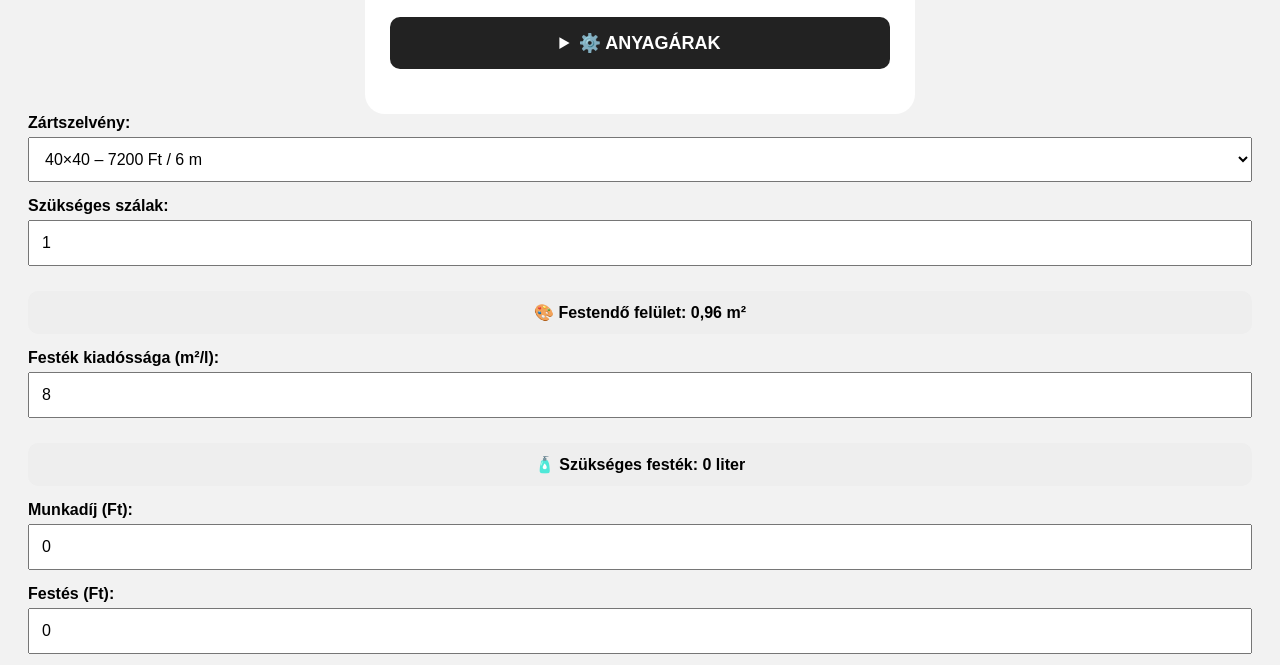
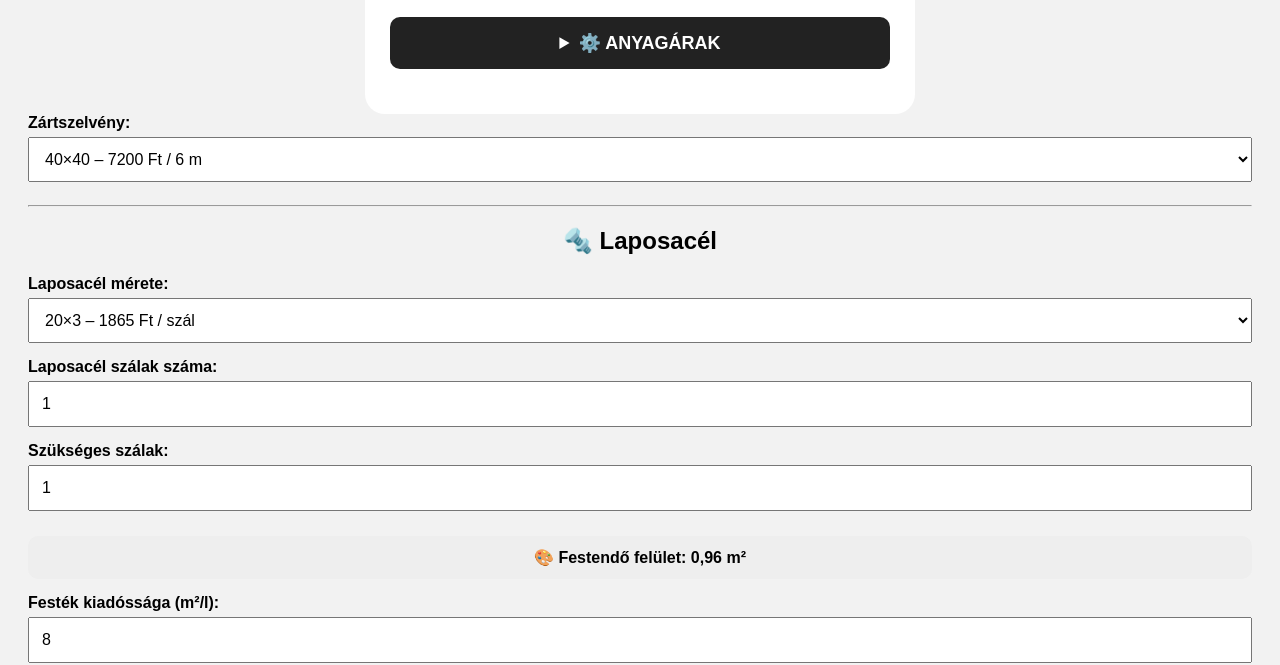
Before and after one commit to oliverolah0862-gif/tar-ol-kalkulator, a plain HTML site: page index.html in a window 1280 px wide. Shown: the part 165-830 px from the top of the page. Drawn offline with Linux system fonts and the light colour scheme.

Commit message:
Update index.html

```diff
--- a/index.html
+++ b/index.html
@@ -154,7 +154,26 @@ button {
 
 </select>
 
+<hr>
 
+<h2>🔩 Laposacél</h2>
+
+<label>Laposacél mérete:</label>
+
+<select id="laposmeret">
+
+<option value="1865">20×3 – 1865 Ft / szál</option>
+<option value="2375">25×3 – 2375 Ft / szál</option>
+<option value="2690">30×3 – 2690 Ft / szál</option>
+<option value="3650">40×3 – 3650 Ft / szál</option>
+<option value="4670">50×3 – 4670 Ft / szál</option>
+<option value="6100">60×3 – 6100 Ft / szál</option>
+
+</select>
+
+<label>Laposacél szálak száma:</label>
+
+<input type="number" id="laposdarab" value="1" min="1">
 <label>Szükséges szálak:</label>
 
 <input type="number" id="darab" value="1" min="1">
@@ -319,7 +338,13 @@ function szamol() {
     let darab = Number(
         document.getElementById("darab").value
     );
+let laposAr = Number(
+    document.getElementById("laposmeret").value
+);
 
+let laposDarab = Number(
+    document.getElementById("laposdarab").value
+);
     let meretek = {
     "40x40": [0.04, 0.04],
     "60x30": [0.06, 0.03],
@@ -363,7 +388,7 @@ document.getElementById("festekMennyiseg").innerHTML =
     );
 
 
-    let anyagkoltseg = ar * darab;
+    let anyagkoltseg = (ar * darab) + (laposAr * laposDarab);
 
     let koltseg =
         anyagkoltseg +
```
